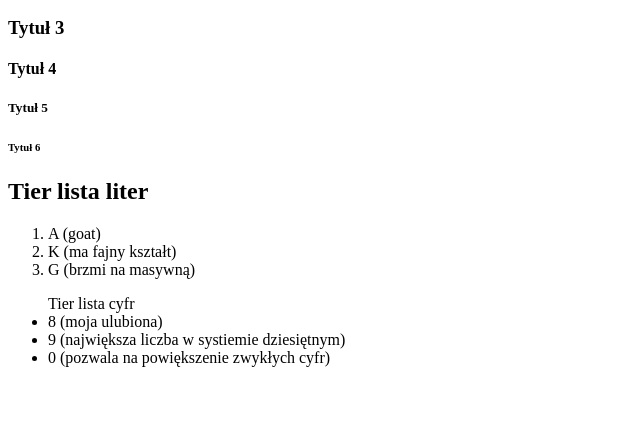
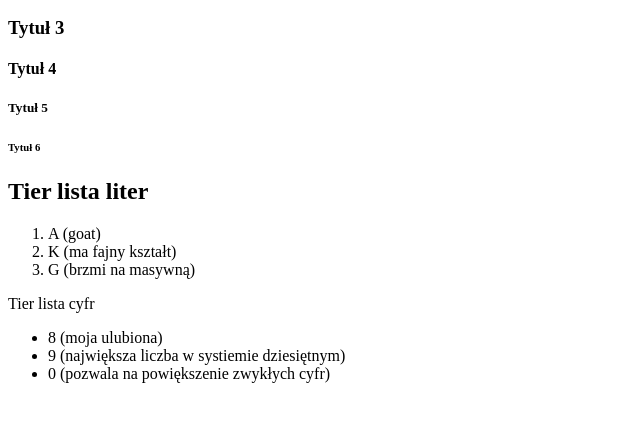
Before and after one commit to DawidNiemczuk3ti/Nowe-repozytorium-, a plain HTML site: page index.html in a window 1280 px wide. Shown: the part 170-592 px from the top of the page, without its empty margins (0-640 px from the left). Drawn offline with Linux system fonts and the light colour scheme.

Commit message:
Update index.html

```diff
--- a/index.html
+++ b/index.html
@@ -21,7 +21,8 @@
 	                 <li> G (brzmi na masywną) </li>
 					 </ol>
 
-	                 <ul> Tier lista cyfr
+                     <p> Tier lista cyfr</p>
+	                 <ul>
 	                 <li> 8 (moja ulubiona)
                      <li> 9 (największa liczba w systiemie dziesiętnym) </li>
 	                 <li> 0 (pozwala na powiększenie zwykłych cyfr) </li>
```
